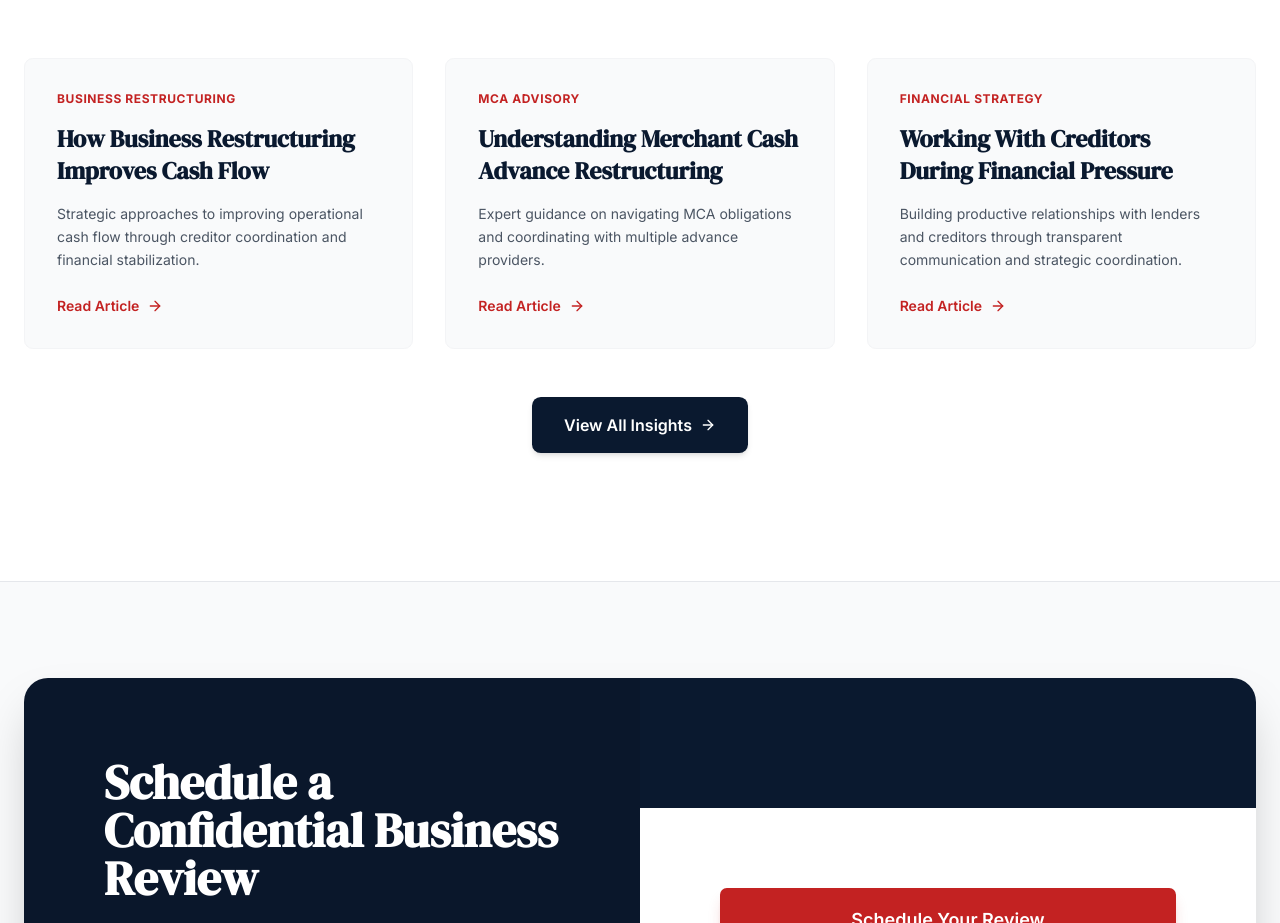
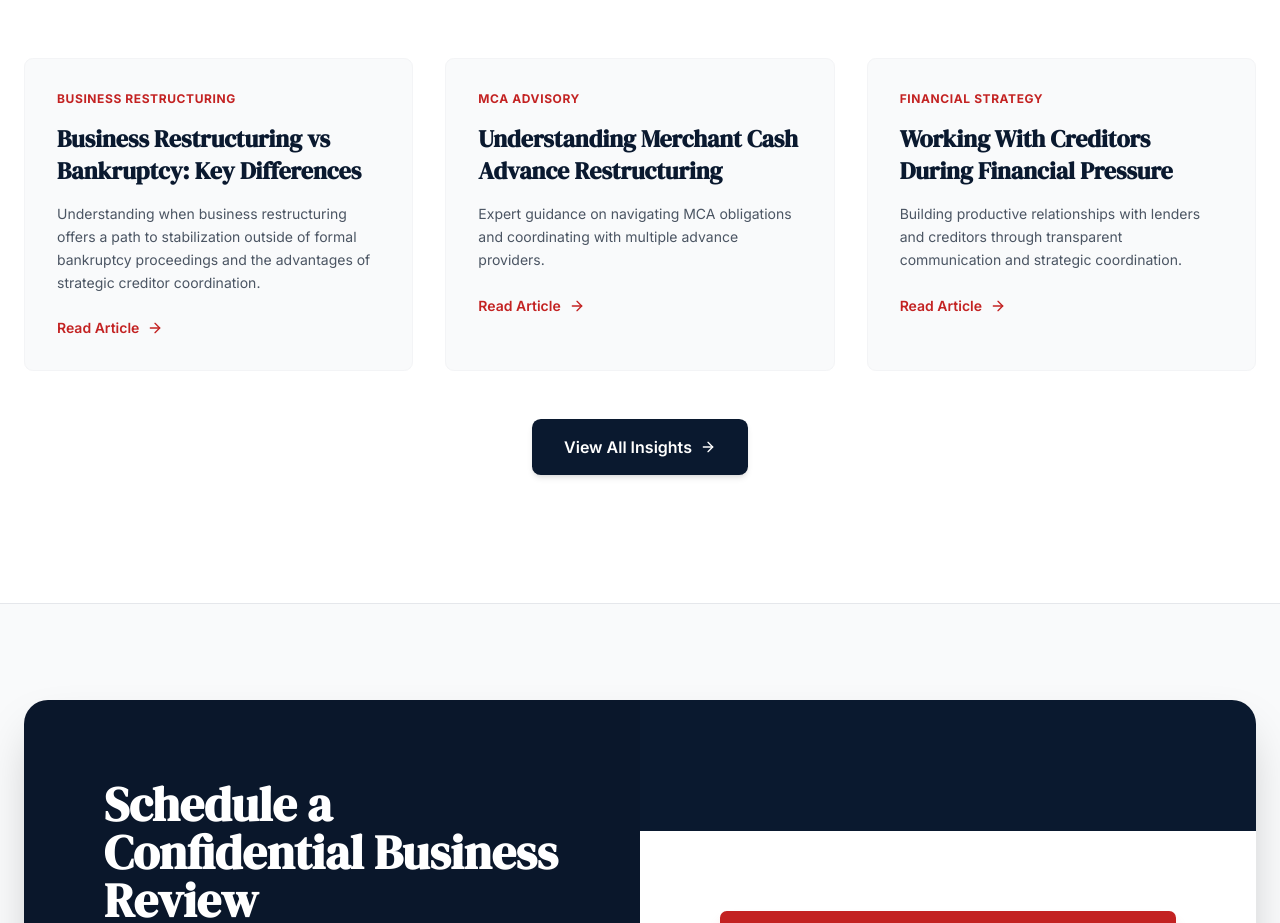
Before and after one commit to samknows9999/sg-054d5103-85fc-4583-be9c-e577d71113a8-1779968500, a Next.js app: page / in a window 1280 px wide. Shown: the part 6340-7263 px from the top of the page. Built offline with nearby package versions, Linux system fonts and the light colour scheme; no server answers; what react-google-recaptcha-v3 would draw is missing.

Commit message:
feat(insights): update restructuring article card

```diff
--- a/src/pages/index.tsx
+++ b/src/pages/index.tsx
@@ -500,14 +500,14 @@ Date & Time: ${new Date().toLocaleString()}
             </div>
 
             <div className="grid md:grid-cols-3 gap-8">
-              <Link href="/insights" className="group block">
+              <Link href="/insights/business-restructuring-vs-bankruptcy" className="group block">
                 <Card className="p-8 bg-gray-50 border border-gray-100 hover:border-primary/30 hover:shadow-xl transition-all duration-300 h-full">
                   <div className="text-xs font-bold text-primary tracking-wider uppercase mb-4">Business Restructuring</div>
                   <h3 className="font-serif text-2xl font-semibold mb-4 text-[#0A192F] group-hover:text-primary transition-colors">
-                    How Business Restructuring Improves Cash Flow
+                    Business Restructuring vs Bankruptcy: Key Differences
                   </h3>
                   <p className="text-gray-600 mb-6 leading-relaxed text-sm">
-                    Strategic approaches to improving operational cash flow through creditor coordination and financial stabilization.
+                    Understanding when business restructuring offers a path to stabilization outside of formal bankruptcy proceedings and the advantages of strategic creditor coordination.
                   </p>
                   <div className="flex items-center text-primary font-semibold text-sm">
                     Read Article
```
